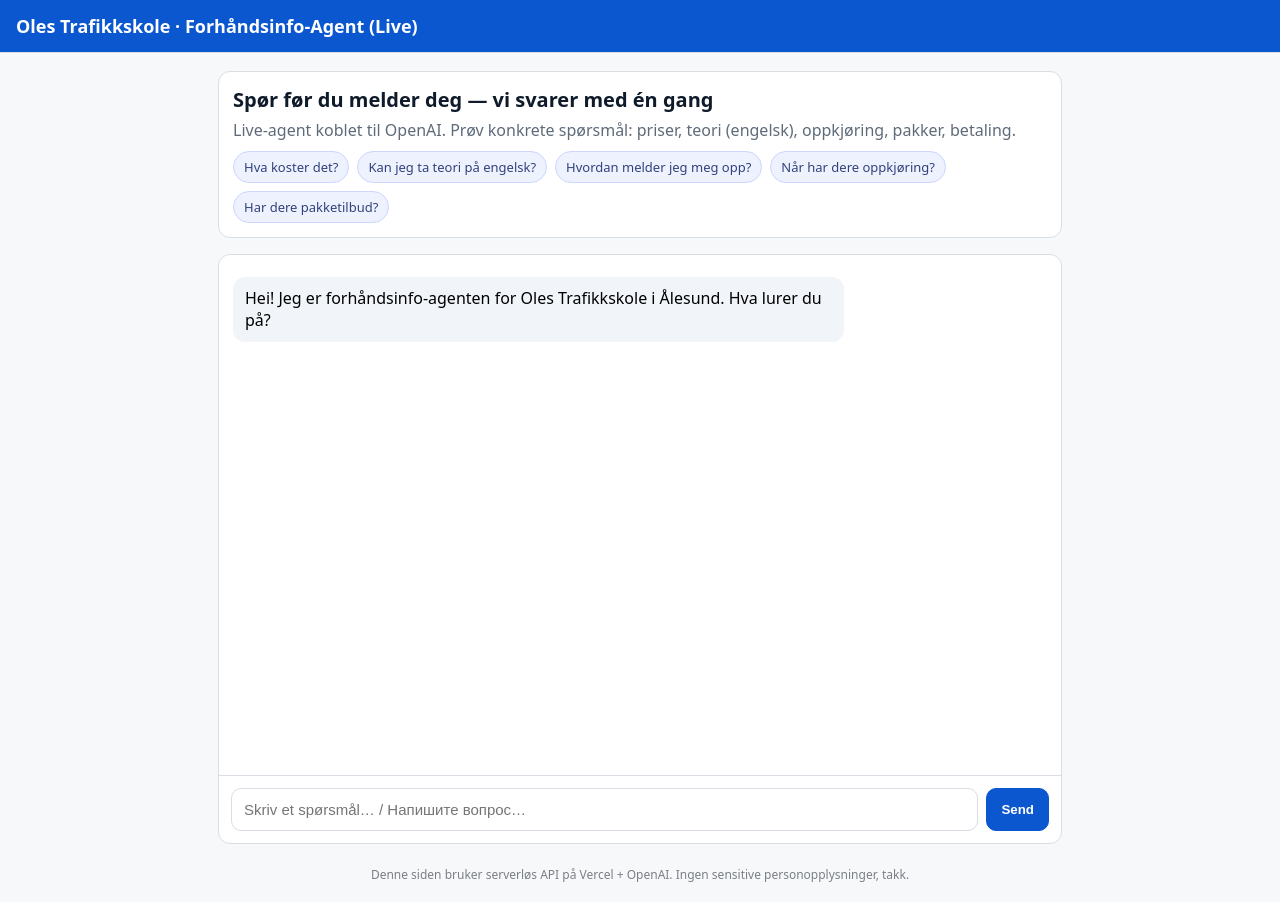
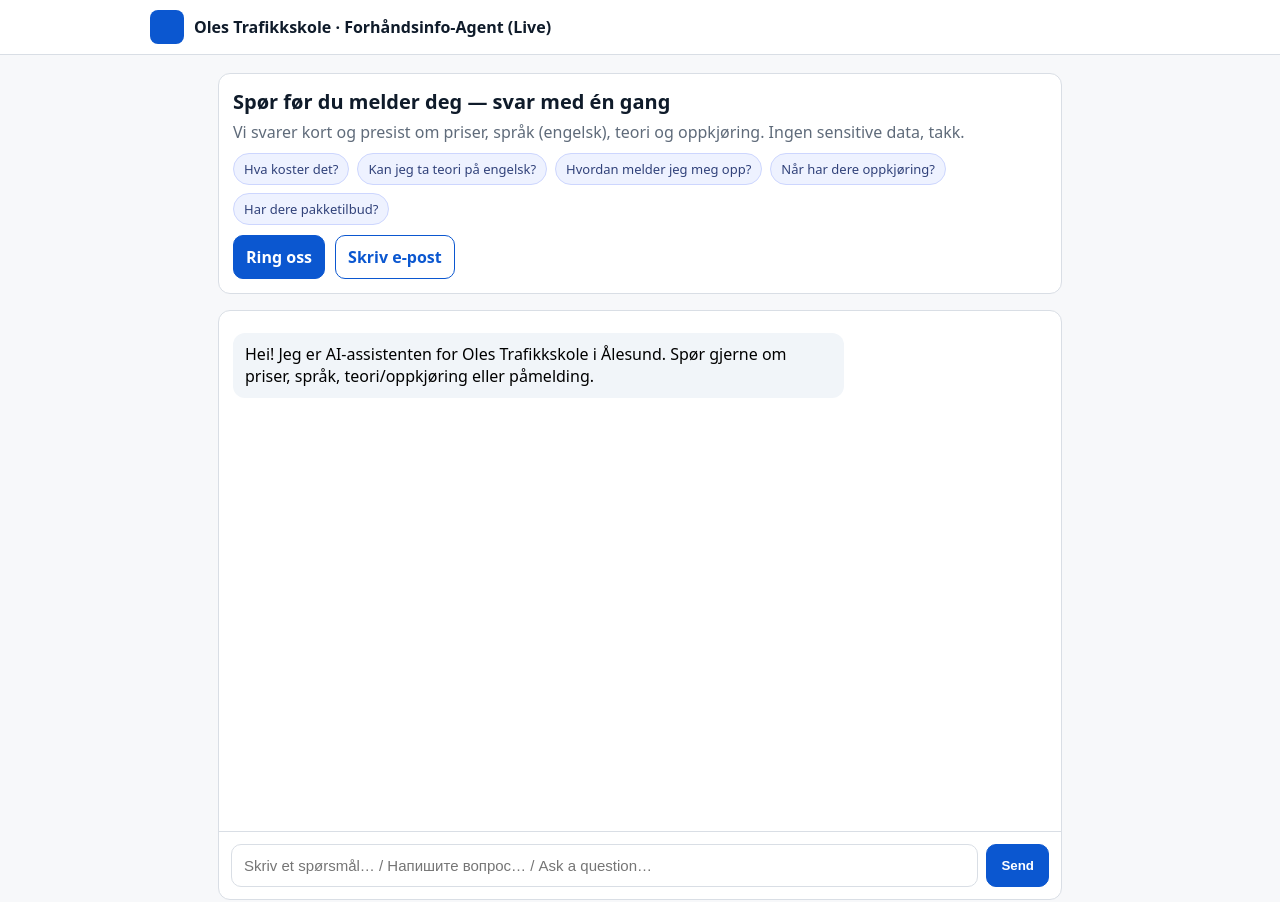
Before and after one commit to mikabona/Oles-trafikkskole, a plain HTML site: page index.html in a window 1280 px wide. Shown: the top 902 px of the page. Drawn offline with Linux system fonts and the light colour scheme.

Commit message:
Update index.html

```diff
--- a/index.html
+++ b/index.html
@@ -8,14 +8,19 @@
     :root{--brand:#0b57d0;--bg:#f7f8fa;--text:#0f1b2a;--muted:#5f6b7a;--line:#d9dee5}
     *{box-sizing:border-box}
     body{margin:0;background:var(--bg);font-family:system-ui,-apple-system,Segoe UI,Roboto,Inter,Arial}
-    header{position:sticky;top:0;background:#fff;border-bottom:1px solid var(--line);padding:14px 16px;color:#fff;background:var(--brand)}
-    header h1{margin:0;font-size:18px}
+    header{position:sticky;top:0;background:#fff;border-bottom:1px solid var(--line);padding:10px 14px}
+    .top{display:flex;gap:10px;align-items:center;max-width:980px;margin:0 auto}
+    .logo{width:34px;height:34px;border-radius:8px;background:var(--brand)}
+    .title{font-weight:700;color:var(--text)}
     .wrap{max-width:880px;margin:0 auto;padding:18px}
     .hero{background:#fff;border:1px solid var(--line);border-radius:12px;padding:14px;margin-bottom:16px}
     .hero h2{margin:0 0 6px 0;font-size:20px;color:var(--text)}
     .hero p{margin:6px 0 0 0;color:var(--muted)}
     .tags{margin-top:10px;display:flex;flex-wrap:wrap;gap:8px}
     .tag{display:inline-block;background:#eef2ff;border:1px solid #cdd6fe;border-radius:20px;padding:6px 10px;font-size:13px;color:#31427a;cursor:pointer}
+    .cta{margin-top:10px;display:flex;gap:10px;flex-wrap:wrap}
+    .btn{padding:10px 12px;border-radius:10px;border:1px solid var(--brand);background:var(--brand);color:#fff;text-decoration:none;font-weight:600}
+    .btn.alt{background:#fff;color:var(--brand)}
     .card{background:#fff;border:1px solid var(--line);border-radius:12px;padding:0;margin-bottom:16px}
     .chat{height:520px;overflow:auto;padding:14px;scroll-behavior:smooth}
     .bubble{max-width:75%;padding:10px 12px;border-radius:12px;margin:8px 0;line-height:1.4;white-space:pre-wrap}
@@ -29,13 +34,16 @@
 </head>
 <body>
 <header>
-  <h1>Oles Trafikkskole · Forhåndsinfo-Agent (Live)</h1>
+  <div class="top">
+    <div class="logo" aria-hidden="true"></div>
+    <div class="title">Oles Trafikkskole · Forhåndsinfo-Agent (Live)</div>
+  </div>
 </header>
 
 <div class="wrap">
   <div class="hero">
-    <h2>Spør før du melder deg — vi svarer med én gang</h2>
-    <p>Live-agent koblet til OpenAI. Prøv konkrete spørsmål: priser, teori (engelsk), oppkjøring, pakker, betaling.</p>
+    <h2>Spør før du melder deg — svar med én gang</h2>
+    <p>Vi svarer kort og presist om priser, språk (engelsk), teori og oppkjøring. Ingen sensitive data, takk.</p>
     <div class="tags" id="tags">
       <span class="tag">Hva koster det?</span>
       <span class="tag">Kan jeg ta teori på engelsk?</span>
@@ -43,12 +51,16 @@
       <span class="tag">Når har dere oppkjøring?</span>
       <span class="tag">Har dere pakketilbud?</span>
     </div>
+    <div class="cta">
+      <a class="btn" href="tel:+47-00000000">Ring oss</a>
+      <a class="btn alt" href="mailto:post@olestrafikkskole.no">Skriv e-post</a>
+    </div>
   </div>
 
   <div class="card">
     <div id="chat" class="chat"></div>
     <div class="input">
-      <input id="msg" type="text" placeholder="Skriv et spørsmål… / Напишите вопрос…" />
+      <input id="msg" type="text" placeholder="Skriv et spørsmål… / Напишите вопрос… / Ask a question…" />
       <button class="send" id="sendBtn">Send</button>
     </div>
   </div>
@@ -59,18 +71,14 @@
 </div>
 
 <script>
-  // ① Укажите ваш домен Vercel (без завершающего слеша)
+  // ваш рабочий API на Vercel:
   const API_URL = "https://oles-trafikkskole.vercel.app/api/chat";
 
-  // Элементы
   const chat = document.getElementById('chat');
   const msg  = document.getElementById('msg');
   const btn  = document.getElementById('sendBtn');
-
-  // История диалога для модели
   const history = [];
 
-  // UI helpers
   function push(text, who='bot'){
     const b = document.createElement('div');
     b.className = `bubble ${who==='me'?'me':'bot'}`;
@@ -79,19 +87,14 @@
     chat.scrollTop = chat.scrollHeight;
   }
 
-  // Приветствие
-  push("Hei! Jeg er forhåndsinfo-agenten for Oles Trafikkskole i Ålesund. Hva lurer du på?");
+  // приветствие
+  push("Hei! Jeg er AI-assistenten for Oles Trafikkskole i Ålesund. Spør gjerne om priser, språk, teori/oppkjøring eller påmelding.");
 
-  // Отправка
   async function send(){
     const text = msg.value.trim();
     if(!text) return;
-
-    // Показать своё сообщение
     push(text, 'me');
     msg.value = '';
-
-    // Обновить историю
     history.push({ role: "user", content: text });
 
     try {
@@ -100,22 +103,18 @@
         headers: { "Content-Type": "application/json" },
         body: JSON.stringify({ messages: history })
       });
-
       const data = await r.json();
       const reply = data.reply || "Beklager, noe gikk galt. Prøv igjen.";
       push(reply, 'bot');
-
       history.push({ role: "assistant", content: reply });
-    } catch (e) {
+    } catch(e) {
       push("Teknisk feil. Prøv igjen litt senere.", 'bot');
     }
   }
 
   btn.addEventListener('click', send);
-  msg.addEventListener('keydown', (e)=>{ if(e.key==='Enter'){ e.preventDefault(); send(); } });
-
-  // Теги-подсказки
-  document.getElementById('tags').addEventListener('click', (e)=>{
+  msg.addEventListener('keydown', e => { if(e.key==='Enter'){ e.preventDefault(); send(); } });
+  document.getElementById('tags').addEventListener('click', e=>{
     if(e.target.classList.contains('tag')){
       msg.value = e.target.textContent;
       send();
```
